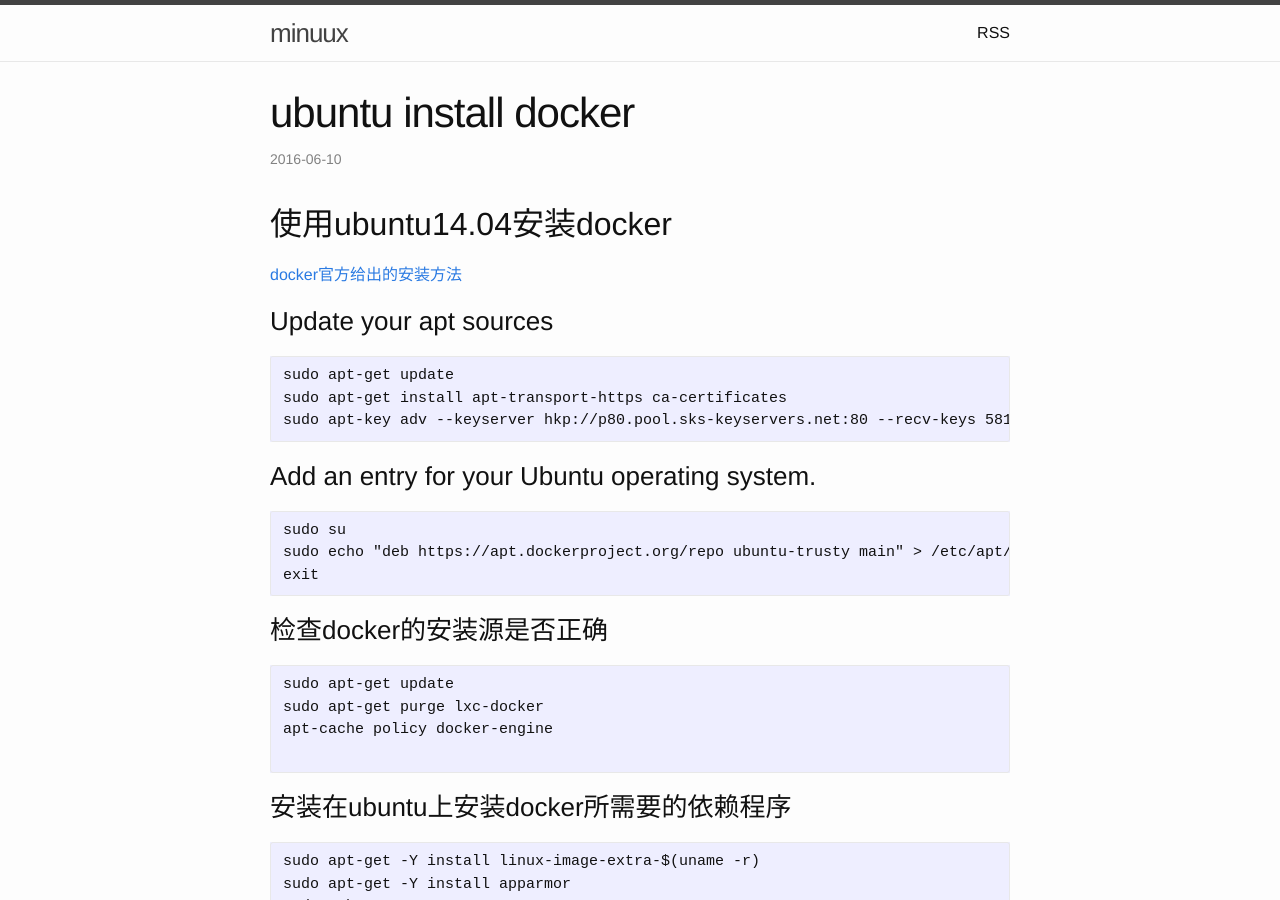
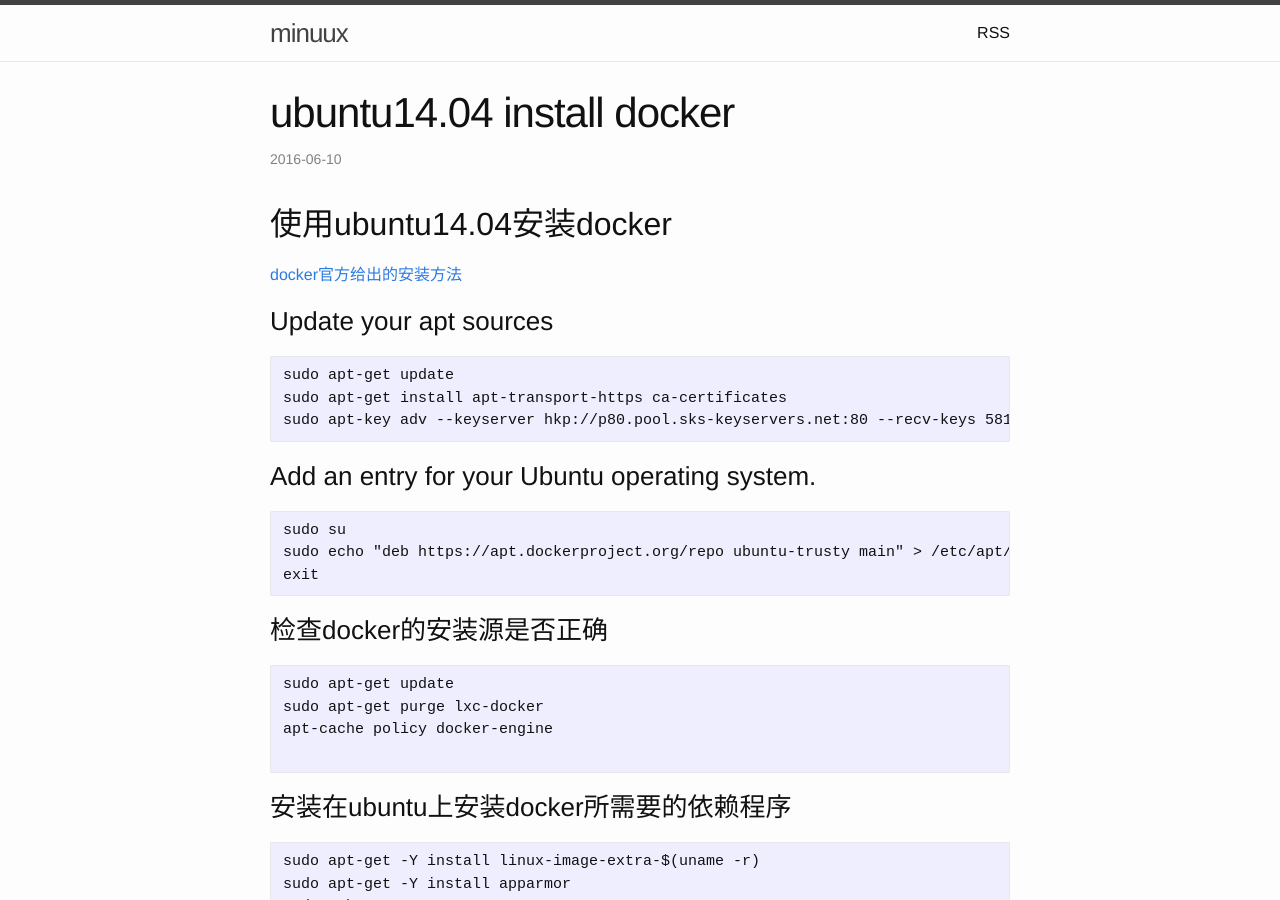
Before and after one commit to minuux/minuux.github.io, a Jekyll site: the page built from _posts/2016-06-10-ubuntu-1404-install-docker.md, in a window 1280 px wide and 900 px high. Built offline with Jekyll 4.4.1, drawn with Linux system fonts in a browser that asks for light colours.

Commit message:
Update 2016-06-10-ubuntu-1404-install-docker.md

````diff
--- a/_posts/2016-06-10-ubuntu-1404-install-docker.md
+++ b/_posts/2016-06-10-ubuntu-1404-install-docker.md
@@ -1,6 +1,6 @@
 ---
 layout: post
-title:  "ubuntu install docker"
+title:  "ubuntu14.04 install docker"
 date:   2016-06-10 01:02
 categories:  notes
 ---
@@ -17,6 +17,7 @@
 sudo apt-get install apt-transport-https ca-certificates
 sudo apt-key adv --keyserver hkp://p80.pool.sks-keyservers.net:80 --recv-keys 58118E89F3A912897C070ADBF76221572C52609D
 ```
+
 ### Add an entry for your Ubuntu operating system.
 
 ```
````
